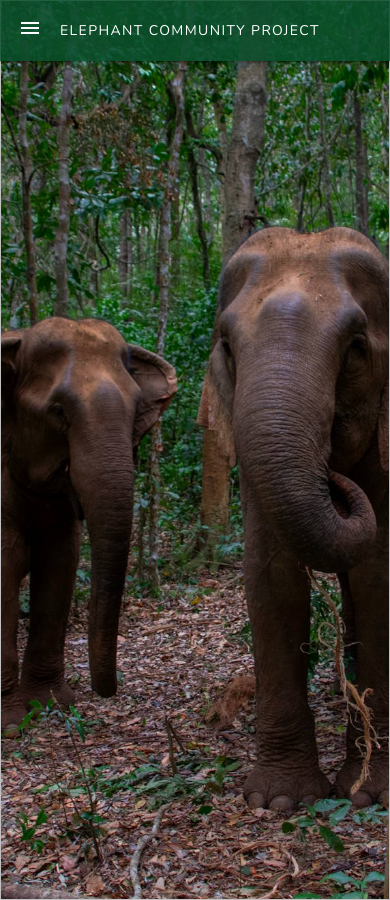
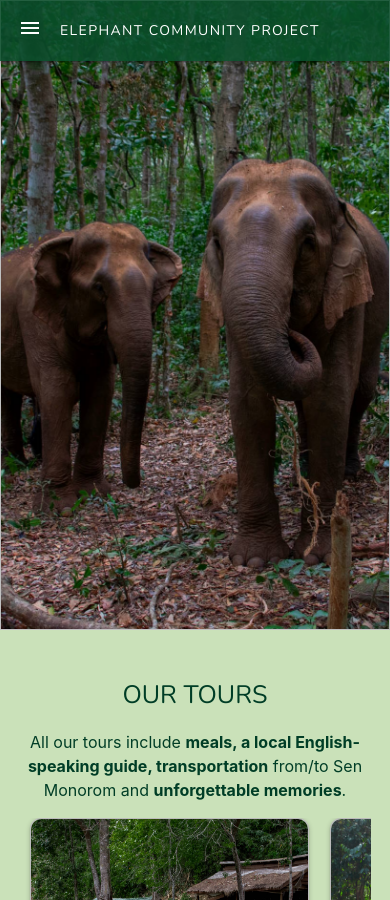
Before and after one commit to yong-lim/elephant, a Jekyll site: the page built from index.md, in a window 390 px wide and 900 px high. Built offline with Jekyll 4.4.1, drawn with Linux system fonts in a browser that asks for light colours; nearby versions of some CDN libraries.

Commit message:
changed mobile height of the cover images

```diff
--- a/assets/css/custom.css
+++ b/assets/css/custom.css
@@ -452,7 +452,7 @@
 }
 
 img.cover {
-  height: 100vh;
+  height: 70vh;
   object-fit: cover;
 }
 
@@ -491,6 +491,10 @@
 
   .modal {
     width: 70%;
+  }
+
+  img.cover {
+    height: 100vh;
   }
 
   nav .nav-wrapper {
```
